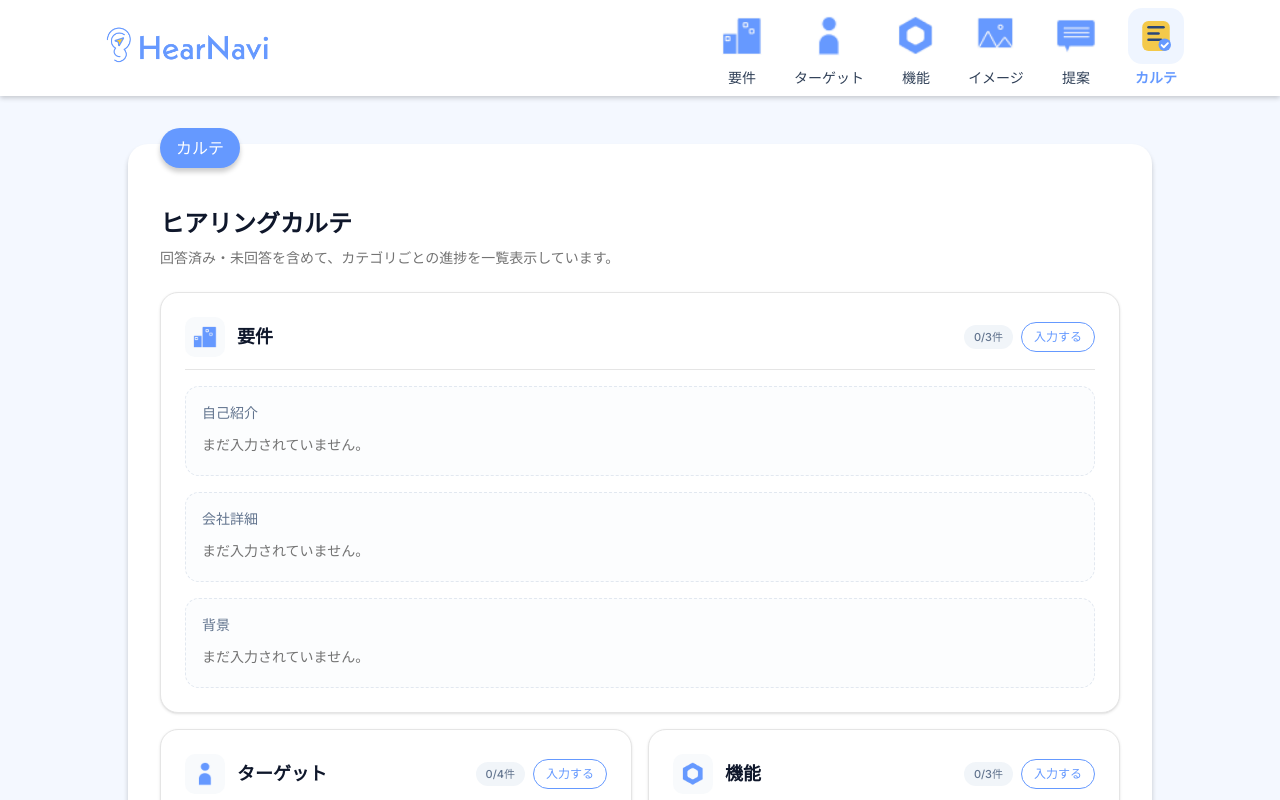
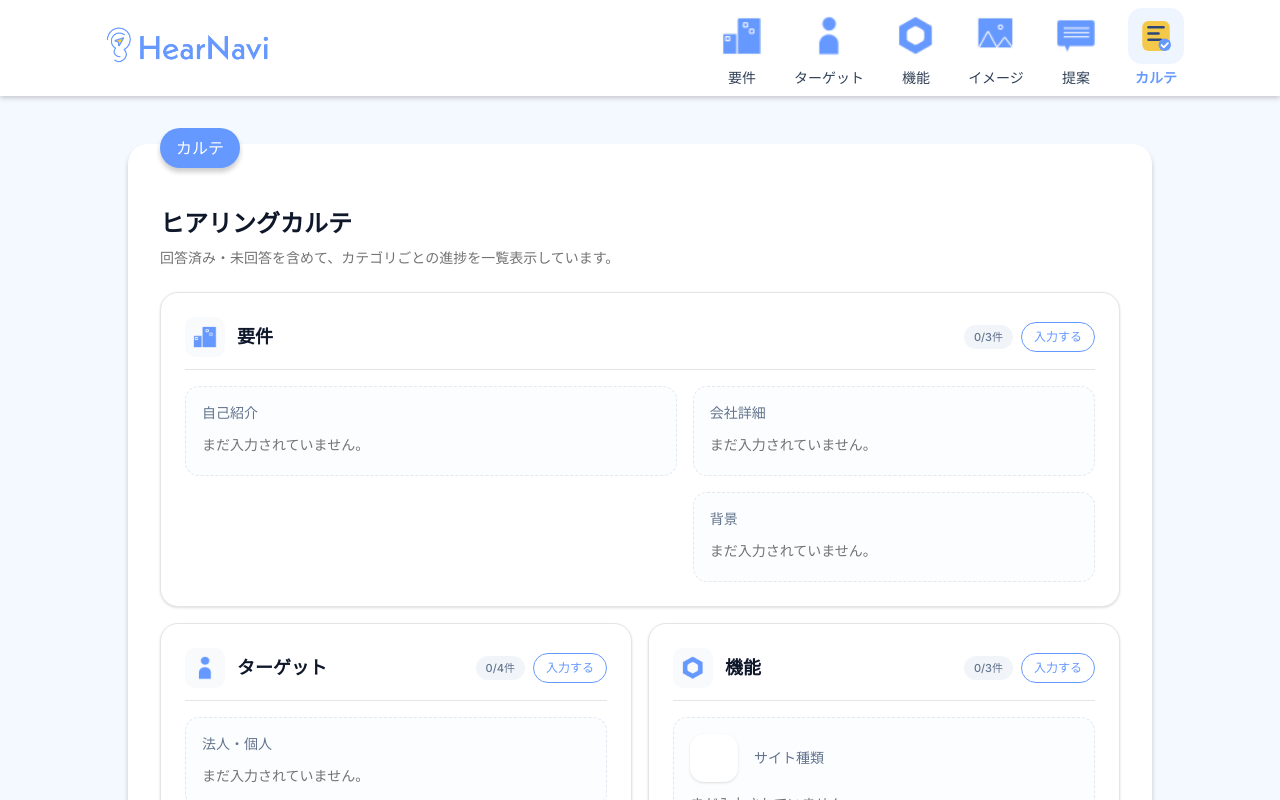
Before and after one commit to aobalab/hear-navi, a Next.js app: page /hearing/record in a window 1280 px wide. Shown: the top 800 px of the page. Built offline with nearby package versions, Linux system fonts and the light colour scheme.

Commit message:
feat: enhance layout and styling for SectionLayout and RecordLayout components; add normalization for self-introduction answers in RecordPage

```diff
--- a/app/hearing/[category]/[section]/layout.tsx
+++ b/app/hearing/[category]/[section]/layout.tsx
@@ -12,7 +12,7 @@ export default async function SectionLayout({
     return (
         <>
             <Header category={category} section={section ?? ""} />
-            <main className="main grid grid-cols-24 gap-12 pt-12 w-8/10 mx-auto">
+            <main className="main mx-auto grid w-8/10 grid-cols-24 gap-12 pt-12 pb-8">
                 <Sidebar category={category} section={section ?? ""} />
                 <div className="main-wrapper col-span-21 relative">
                     <div className="main-content p-8 pb-4">
--- a/app/hearing/record/layout.tsx
+++ b/app/hearing/record/layout.tsx
@@ -8,7 +8,7 @@ export default function RecordLayout({
     return (
         <>
             <Header category="record" section="" />
-            <main className="main mx-auto w-8/10 pt-12">
+            <main className="main mx-auto w-8/10 pt-12 pb-8">
                 <div className="main-wrapper relative">{children}</div>
             </main>
         </>
--- a/app/hearing/record/page.tsx
+++ b/app/hearing/record/page.tsx
@@ -25,6 +25,31 @@ function normalizeAnswer(value: string) {
         .map((line) => line.trim())
         .filter((line) => line.length > 0)
         .join(" / ");
+}
+
+function normalizeSelfIntroductionAnswer(value: string) {
+    const parsed = parseLabeledAnswer(value, ["姓", "名", "セイ", "メイ", "会社名", "職業"]);
+    const fullName = [parsed.values["姓"], parsed.values["名"]].filter((item) => item && item.length > 0).join(" ");
+    const fullNameKana = [parsed.values["セイ"], parsed.values["メイ"]].filter((item) => item && item.length > 0).join(" ");
+    const nameWithKana = fullName && fullNameKana
+        ? `${fullName}（${fullNameKana}）`
+        : fullName || fullNameKana;
+
+    return [
+        nameWithKana ? `お名前: ${nameWithKana}` : "",
+        parsed.values["会社名"] ? `会社名: ${parsed.values["会社名"]}` : "",
+        parsed.values["職業"] ? `職業: ${parsed.values["職業"]}` : "",
+    ]
+        .filter((item) => item.length > 0)
+        .join("\n");
+}
+
+function normalizeRecordAnswer(sectionKey: string, value: string) {
+    if (sectionKey === "self-introduction") {
+        return normalizeSelfIntroductionAnswer(value);
+    }
+
+    return normalizeAnswer(value);
 }
 
 function parseListAnswer(value: string) {
@@ -404,6 +429,47 @@ function getFunctionCardSummary(itemKey: string, answers: HearingAnswers) {
     return "";
 }
 
+function RecordItemCard({ item, categoryKey, answers }: { item: RecordItem; categoryKey: string; answers: HearingAnswers }) {
+    return (
+        <div className={item.isFilled ? "rounded-xl bg-slate-50 p-4" : "rounded-xl border border-dashed border-slate-200 bg-slate-50/40 p-4"}>
+            <div className="mb-2 flex items-center gap-4">
+                <div className={categoryKey === "function" && item.key === "site-category" ? "flex items-center gap-4" : "flex items-center gap-2"}>
+                    {categoryKey === "target" ? getTargetCardIcon(item.key, answers) : null}
+                    {categoryKey === "function" && item.key === "site-category" ? (
+                        <div className="flex h-12 w-12 items-center justify-center rounded-xl bg-white shadow-sm">
+                            {getFunctionCardIcon(item.key, answers) ? <div className="[&_svg]:size-7">{getFunctionCardIcon(item.key, answers)}</div> : null}
+                        </div>
+                    ) : categoryKey === "function" ? getFunctionCardIcon(item.key, answers) : null}
+                    <div>
+                        <p className="text-sm font-medium text-slate-500">{item.label}</p>
+                        {categoryKey === "target" && item.key === "status" && item.isFilled && getTargetCardSummary(item.key, answers) ? (
+                            <p className="text-xs font-medium text-slate-400">
+                                {getTargetCardSummary(item.key, answers)}
+                            </p>
+                        ) : null}
+                        {categoryKey === "function" && item.key === "site-category" && item.isFilled && getFunctionCardSummary(item.key, answers) ? (
+                            <p className="text-sm font-semibold text-slate-700">
+                                {getFunctionCardSummary(item.key, answers)}
+                            </p>
+                        ) : null}
+                    </div>
+                </div>
+            </div>
+            {categoryKey === "proposal" && item.key === "schedule" ? (
+                <ScheduleCalendarCard rawValue={item.rawValue} />
+            ) : categoryKey === "image" && item.key === "abstract" ? (
+                <AbstractBarChartCard rawValue={item.rawValue} isFilled={item.isFilled} />
+            ) : categoryKey === "function" && (item.key === "site-page" || item.key === "site-function") ? (
+                <FunctionListCard rawValue={item.rawValue} isFilled={item.isFilled} />
+            ) : (
+                <p className={item.isFilled ? "whitespace-pre-wrap text-sm leading-7 text-slate-900" : "text-sm leading-7 text-muted-foreground"}>
+                    {item.isFilled ? item.value : "まだ入力されていません。"}
+                </p>
+            )}
+        </div>
+    );
+}
+
 export default function RecordPage() {
     const [items, setItems] = useState<Record<string, RecordItem[]>>({});
     const [answers, setAnswers] = useState<HearingAnswers>({});
@@ -417,7 +483,7 @@ export default function RecordPage() {
                 const categoryItems = category.sections
                     .map((section) => {
                         const sectionValue = answers[section.title] ?? "";
-                        const normalizedValue = normalizeAnswer(sectionValue);
+                        const normalizedValue = normalizeRecordAnswer(section.title, sectionValue);
 
                         return {
                             key: section.title,
@@ -464,6 +530,8 @@ export default function RecordPage() {
                             const filledCount = categoryItems.filter((item) => item.isFilled).length;
                             const categoryHref = `/hearing/${categoryKey}/${category.sections[0].title}`;
                             const isRequirementsCategory = categoryKey === "requirements";
+                            const selfIntroductionItem = categoryItems.find((item) => item.key === "self-introduction");
+                            const rightRequirementItems = categoryItems.filter((item) => item.key === "company-detail" || item.key === "background");
 
                             return (
                                 <section key={categoryKey} className={isRequirementsCategory ? "rounded-2xl border border-border bg-white p-6 shadow-sm xl:col-span-2" : "rounded-2xl border border-border bg-white p-6 shadow-sm"}>
@@ -495,46 +563,24 @@ export default function RecordPage() {
                                             </Link>
                                         </div>
                                     </div>
-                                    <div className="space-y-4">
-                                        {categoryItems.map((item) => (
-                                            <div key={item.key} className={item.isFilled ? "rounded-xl bg-slate-50 p-4" : "rounded-xl border border-dashed border-slate-200 bg-slate-50/40 p-4"}>
-                                                <div className="mb-2 flex items-center gap-4">
-                                                    <div className={categoryKey === "function" && item.key === "site-category" ? "flex items-center gap-4" : "flex items-center gap-2"}>
-                                                        {categoryKey === "target" ? getTargetCardIcon(item.key, answers) : null}
-                                                        {categoryKey === "function" && item.key === "site-category" ? (
-                                                            <div className="flex h-12 w-12 items-center justify-center rounded-xl bg-white shadow-sm">
-                                                                {getFunctionCardIcon(item.key, answers) ? <div className="[&_svg]:size-7">{getFunctionCardIcon(item.key, answers)}</div> : null}
-                                                            </div>
-                                                        ) : categoryKey === "function" ? getFunctionCardIcon(item.key, answers) : null}
-                                                        <div>
-                                                            <p className="text-sm font-medium text-slate-500">{item.label}</p>
-                                                            {categoryKey === "target" && item.key === "status" && item.isFilled && getTargetCardSummary(item.key, answers) ? (
-                                                                <p className="text-xs font-medium text-slate-400">
-                                                                    {getTargetCardSummary(item.key, answers)}
-                                                                </p>
-                                                            ) : null}
-                                                            {categoryKey === "function" && item.key === "site-category" && item.isFilled && getFunctionCardSummary(item.key, answers) ? (
-                                                                <p className="text-sm font-semibold text-slate-700">
-                                                                    {getFunctionCardSummary(item.key, answers)}
-                                                                </p>
-                                                            ) : null}
-                                                        </div>
-                                                    </div>
-                                                </div>
-                                                {categoryKey === "proposal" && item.key === "schedule" ? (
-                                                    <ScheduleCalendarCard rawValue={item.rawValue} />
-                                                ) : categoryKey === "image" && item.key === "abstract" ? (
-                                                    <AbstractBarChartCard rawValue={item.rawValue} isFilled={item.isFilled} />
-                                                ) : categoryKey === "function" && (item.key === "site-page" || item.key === "site-function") ? (
-                                                    <FunctionListCard rawValue={item.rawValue} isFilled={item.isFilled} />
-                                                ) : (
-                                                    <p className={item.isFilled ? "whitespace-pre-wrap text-sm leading-7 text-slate-900" : "text-sm leading-7 text-muted-foreground"}>
-                                                        {item.isFilled ? item.value : "まだ入力されていません。"}
-                                                    </p>
-                                                )}
+                                    {isRequirementsCategory ? (
+                                        <div className="grid gap-4 lg:grid-cols-[1.1fr_0.9fr]">
+                                            <div>
+                                                {selfIntroductionItem ? <RecordItemCard item={selfIntroductionItem} categoryKey={categoryKey} answers={answers} /> : null}
                                             </div>
-                                        ))}
-                                    </div>
+                                            <div className="space-y-4">
+                                                {rightRequirementItems.map((item) => (
+                                                    <RecordItemCard key={item.key} item={item} categoryKey={categoryKey} answers={answers} />
+                                                ))}
+                                            </div>
+                                        </div>
+                                    ) : (
+                                        <div className="space-y-4">
+                                            {categoryItems.map((item) => (
+                                                <RecordItemCard key={item.key} item={item} categoryKey={categoryKey} answers={answers} />
+                                            ))}
+                                        </div>
+                                    )}
                                 </section>
                             );
                         })}
```
